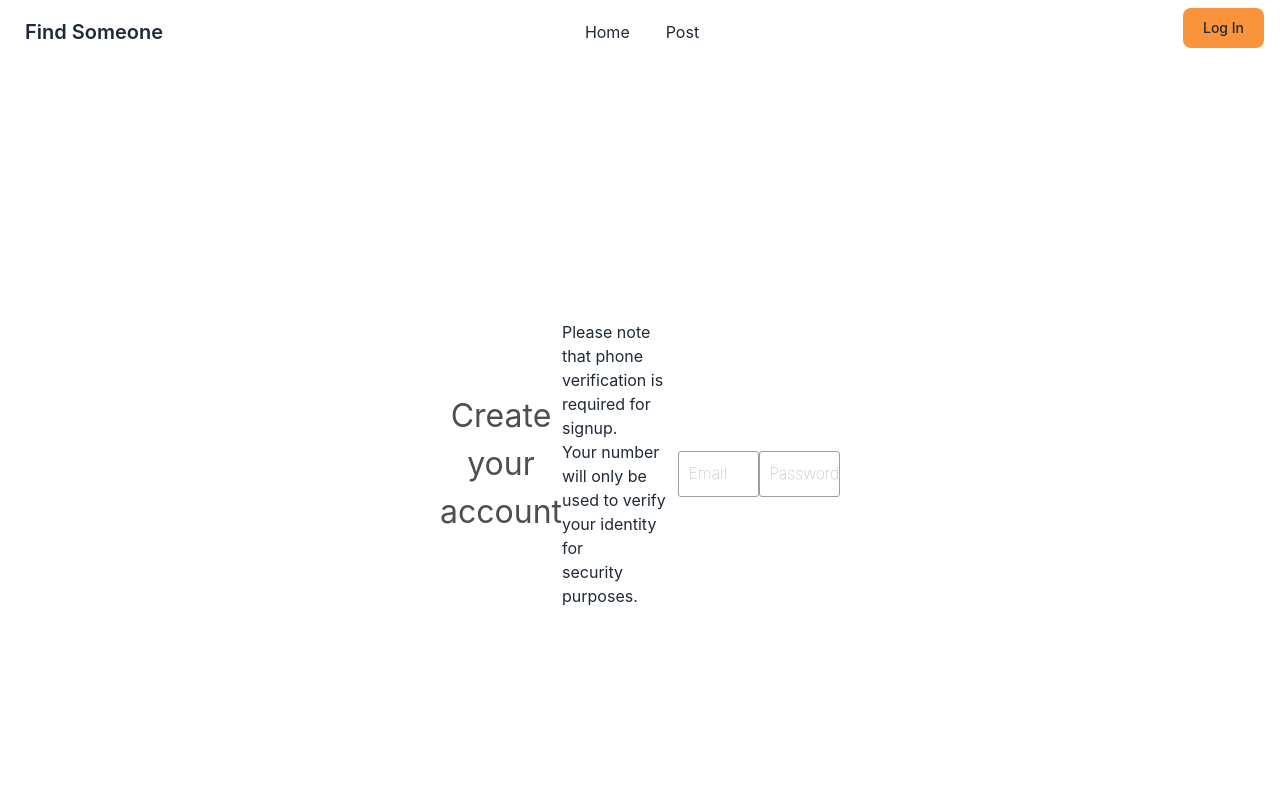
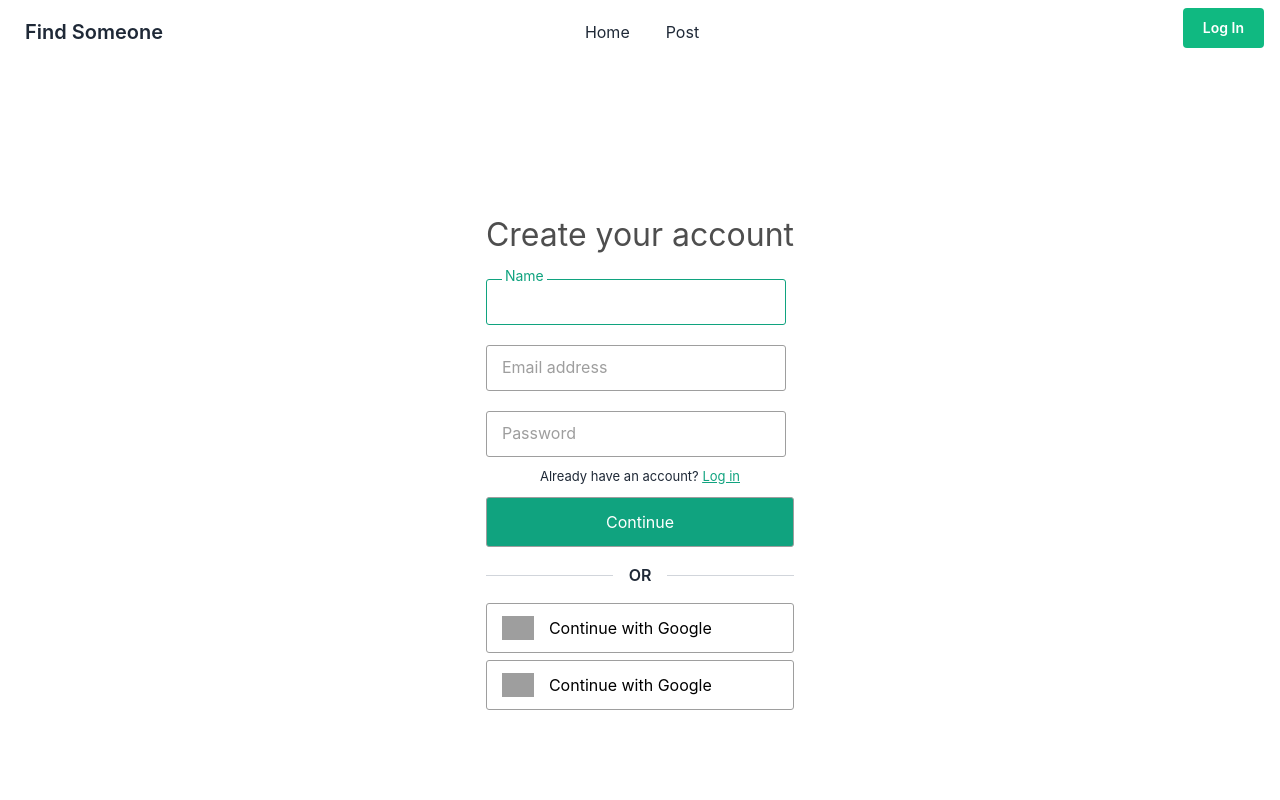
Before and after one commit to RaiAn-CSE/Track-Down, a React (Create React App) app: page /signup in a window 1280 px wide. Shown: the top 800 px of the page. Built offline with nearby package versions, Linux system fonts and the light colour scheme; grey boxes are pictures that could not be loaded.

Commit message:
log in & signUp page design

```diff
--- a/src/Pages/Login.js
+++ b/src/Pages/Login.js
@@ -1,30 +1,30 @@
 import React from 'react';
-import '../Pages/CssFiles/Login.css'
+import LoginCSS from './Login.module.css'
 import { Link } from 'react-router-dom';
 
 const Login = () => {
     return (
-        <div className='form-section'>
-            <div className='form-box'>
+        <div className={LoginCSS.formSection}>
+            <div className={LoginCSS.formBox}>
 
                 <form action="">
-                    <h2 className='font-semibold form-title'>Welcome back</h2>
+                    <h2 className={LoginCSS.formTitle}>Welcome back</h2>
 
-                    <div className='form-group'>
-                        <input type="email" id='email' name='' required />
-                        <label className='email-label' htmlFor="email">Email address</label>
+                    <div className={LoginCSS.formGroup}>
+                        <input type="text" autoFocus id='email' name='' required />
+                        <label className='' htmlFor="email">Email address</label>
                     </div>
 
-                    <div className='form-group'>
+                    <div className={LoginCSS.formGroup}>
                         <input type="password" id='password' name='' required />
                         <label className='email-label' htmlFor="password">Password</label>
                     </div>
 
-                    <div className='mb-5'>
-                        <p>Don't have an account? <span className='form-span'><Link to='/signup'>Sign up</Link></span></p>
+                    <div className={LoginCSS.formSwitch}>
+                        <p>Don't have an account? <span className={LoginCSS.formSpan}><Link to='/signup'>Sign up</Link></span></p>
                     </div>
 
-                    <div><button className='form-btn'>Continue</button></div>
+                    <div><button className={LoginCSS.formBtn}>Continue</button></div>
 
                     <div
                         className="flex items-center my-4 before:flex-1 before:border-t before:border-gray-300 before:mt-0.5 after:flex-1 after:border-t after:border-gray-300 after:mt-0.5">
@@ -32,15 +32,16 @@ const Login = () => {
                     </div>
 
                     <div>
-                        <button className='signin-btn text-center w-full card flex-row h-11 items-center'><img src="https://upload.wikimedia.org/wikipedia/commons/thumb/5/53/Google_%22G%22_Logo.svg/706px-Google_%22G%22_Logo.svg.png" alt="" />Continue with Google</button>
+                        <button className={LoginCSS.signInBtn}><img src="https://upload.wikimedia.org/wikipedia/commons/thumb/5/53/Google_%22G%22_Logo.svg/706px-Google_%22G%22_Logo.svg.png" alt="" />Continue with Google</button>
                     </div>
                     <div>
-                        <button className='signin-btn text-center w-full card flex-row h-11 items-center'><img src="https://www.facebook.com/images/fb_icon_325x325.png" alt="" />Continue with Google</button>
+                        <button className={LoginCSS.signInBtn}><img src="https://www.facebook.com/images/fb_icon_325x325.png" alt="" />Continue with Google</button>
                     </div>
+
                 </form>
 
-            </div>
-        </div>
+            </div >
+        </div >
     );
 };
 
--- a/src/Pages/CssFiles/Login.css
+++ b/src/Pages/Login.module.css
@@ -4,7 +4,7 @@
      padding: 0;
  }
 
- .form-section {
+ .formSection {
      display: flex;
      justify-content: center;
      align-items: center;
@@ -12,7 +12,7 @@
      width: 100%;
  }
 
- .form-box {
+ .formBox {
      width: 400px;
      height: 500px;
      display: flex;
@@ -20,67 +20,66 @@
      align-items: center;
  }
 
- .form-box h2 {
+ .formBox h2 {
      font-size: 2em;
      text-align: center;
      color: #4e4e4e;
  }
 
  /* Input Field  */
- .form-group {
+ .formGroup {
      position: relative;
      padding: 20px 0 0px 0;
      width: 300px;
      max-width: 100%;
  }
 
- .form-group input {
+ .formGroup input {
      border: none;
      border: 1px solid #9e9e9e;
      border-radius: 3px;
      color: black;
      display: block;
      font-size: 16px;
-     padding: 10px 0;
      width: 100%;
-     padding-left: 5px;
+     padding: 10px 16px;
  }
 
- .form-group label {
+ .formGroup label {
      color: #9e9e9e;
      font-size: 16px;
-     font-weight: 100;
+     font-weight: 400;
      position: absolute;
      top: 0;
-     left: 10px;
+     left: 16px;
      pointer-events: none;
      transform: translateY(30px);
  }
 
- .form-group input:valid,
- .form-group input:focus {
+ .formGroup input:valid,
+ .formGroup input:focus {
      border: 1px solid #10a37f;
      outline: none;
  }
 
- .form-group input:valid+label,
- .form-group input:focus+label {
+ .formGroup input:valid+label,
+ .formGroup input:focus+label {
      color: #10a37f;
      font-size: 14px;
      transform: translateY(6px);
      background: white;
      border-radius: 3px;
-     padding: 0 5px;
+     padding: 0 3px;
  }
 
 
- .form-group label {
+ .formGroup label {
      transition: all 0.2s ease-in-out;
  }
 
 
  /* Button Style  */
- .form-btn {
+ .formBtn {
      width: 100%;
      background: #10a37f;
      border: 1px solid #9e9e9e;
@@ -90,15 +89,25 @@
      transition: background-color 0.2s ease-in-out;
  }
 
- .form-btn:hover {
+ .formBtn:hover {
      background: #108d6d;
  }
 
- .form-span {
+ .formSpan {
      color: #10a37f;
+     text-decoration-line: underline;
  }
 
- .signin-btn {
+ .formSwitch p {
+     font-size: small;
+     text-align: center;
+     margin: 10px 0 10px 0;
+ }
+
+ .signInBtn {
+     display: flex;
+     justify-content: flex-start;
+     align-items: center;
      width: 100%;
      border: 1px solid #9e9e9e;
      height: 50px;
@@ -109,11 +118,11 @@
      transition: background-color 0.2s ease-in-out;
  }
 
- .signin-btn:hover {
+ .signInBtn:hover {
      background: #e6e6e6;
  }
 
- .signin-btn img {
+ .signInBtn img {
      height: 50%;
      margin: 0 15px;
  }
--- a/src/Pages/Navbar.js
+++ b/src/Pages/Navbar.js
@@ -27,7 +27,7 @@ const Navbar = () => {
                 </ul>
             </div>
             <div className="navbar-end">
-                <Link to='/login'><button type="button" className="focus:outline-none  bg-orange-400 hover:bg-yellow-500 focus:ring-4 focus:ring-yellow-300 font-medium rounded-lg text-sm px-5 py-2.5 mr-2 mb-2 dark:focus:ring-yellow-900">Log In</button></Link>
+                <Link to='/login'><button type="button" className="focus:outline-none text-white bg-emerald-500 hover:bg-emerald-600 focus:ring focus:ring-emerald-200 rounded text-sm font-semibold px-5 py-2.5 mr-2 mb-2">Log In</button></Link>
             </div>
         </div>
     );
--- a/src/Pages/Post.js
+++ b/src/Pages/Post.js
@@ -1,9 +1,12 @@
 import React from 'react';
+import postCSS from './Post.module.css'
 
 const Post = () => {
     return (
-        <div>
-            <h1>this is post</h1>
+        <div className={`min-h-screen ${postCSS.postSection}`}>
+            <div>
+                <h1>hi there</h1>
+            </div>
         </div>
     );
 };
--- /dev/null
+++ b/src/Pages/Post.module.css
@@ -0,0 +1,3 @@
+.postSection {
+    background-color: aqua;
+}
--- a/src/Pages/SignUp.js
+++ b/src/Pages/SignUp.js
@@ -1,29 +1,53 @@
 import React from 'react';
-import { useForm } from 'react-hook-form';
+import SignUpCSS from './SignUp.module.css'
 import { Link } from 'react-router-dom';
 
 const SignUp = () => {
-    const { register, handleSubmit, watch, formState: { errors } } = useForm();
     return (
-        <div className='form-section'>
-            <form action="" className='form-box'>
-                <h2>Create your account</h2>
-                <p>Please note that phone verification is required for signup.
-                    <br /> Your number will only be used to verify your identity for
-                    <br /> security purposes.</p>
+        <div className={SignUpCSS.formSection}>
+            <div className={SignUpCSS.formBox}>
 
-                <div className='form-group'>
-                    <input type="email" id='' name='' required />
-                    <label htmlFor="email">Email</label>
-                </div>
+                <form action="">
+                    <h2 className={SignUpCSS.formTitle}>Create your account</h2>
 
-                <div className='form-group'>
-                    <input type="password" id='' name='' required />
-                    <label htmlFor="password">Password</label>
-                </div>
 
-            </form>
-        </div>
+                    <div className={SignUpCSS.formGroup}>
+                        <input type="text" autoFocus id='' name='' required />
+                        <label className='' htmlFor="email">Name</label>
+                    </div>
+
+                    <div className={SignUpCSS.formGroup}>
+                        <input type="text" id='email' name='' required />
+                        <label className='' htmlFor="email">Email address</label>
+                    </div>
+
+                    <div className={SignUpCSS.formGroup}>
+                        <input type="password" id='password' name='' required />
+                        <label className='email-label' htmlFor="password">Password</label>
+                    </div>
+
+                    <div className={SignUpCSS.formSwitch}>
+                        <p>Already have an account? <span className={SignUpCSS.formSpan}><Link to='/login'>Log in</Link></span></p>
+                    </div>
+
+                    <div><button className={SignUpCSS.formBtn}>Continue</button></div>
+
+                    <div
+                        className="flex items-center my-4 before:flex-1 before:border-t before:border-gray-300 before:mt-0.5 after:flex-1 after:border-t after:border-gray-300 after:mt-0.5">
+                        <p className="text-center font-semibold mx-4 mb-0">OR</p>
+                    </div>
+
+                    <div>
+                        <button className={SignUpCSS.signInBtn}><img src="https://upload.wikimedia.org/wikipedia/commons/thumb/5/53/Google_%22G%22_Logo.svg/706px-Google_%22G%22_Logo.svg.png" alt="" />Continue with Google</button>
+                    </div>
+                    <div>
+                        <button className={SignUpCSS.signInBtn}><img src="https://www.facebook.com/images/fb_icon_325x325.png" alt="" />Continue with Google</button>
+                    </div>
+
+                </form>
+
+            </div >
+        </div >
     );
 };
 
--- /dev/null
+++ b/src/Pages/SignUp.module.css
@@ -0,0 +1,128 @@
+ /* Body  */
+ * {
+     margin: 0;
+     padding: 0;
+ }
+
+ .formSection {
+     display: flex;
+     justify-content: center;
+     align-items: center;
+     min-height: 100vh;
+     width: 100%;
+ }
+
+ .formBox {
+     width: 400px;
+     height: 500px;
+     display: flex;
+     justify-content: center;
+     align-items: center;
+ }
+
+ .formBox h2 {
+     font-size: 2em;
+     text-align: center;
+     color: #4e4e4e;
+ }
+
+ /* Input Field  */
+ .formGroup {
+     position: relative;
+     padding: 20px 0 0px 0;
+     width: 300px;
+     max-width: 100%;
+ }
+
+ .formGroup input {
+     border: none;
+     border: 1px solid #9e9e9e;
+     border-radius: 3px;
+     color: black;
+     display: block;
+     font-size: 16px;
+     width: 100%;
+     padding: 10px 16px;
+ }
+
+ .formGroup label {
+     color: #9e9e9e;
+     font-size: 16px;
+     font-weight: 400;
+     position: absolute;
+     top: 0;
+     left: 16px;
+     pointer-events: none;
+     transform: translateY(30px);
+ }
+
+ .formGroup input:valid,
+ .formGroup input:focus {
+     border: 1px solid #10a37f;
+     outline: none;
+ }
+
+ .formGroup input:valid+label,
+ .formGroup input:focus+label {
+     color: #10a37f;
+     font-size: 14px;
+     transform: translateY(6px);
+     background: white;
+     border-radius: 3px;
+     padding: 0 3px;
+ }
+
+
+ .formGroup label {
+     transition: all 0.2s ease-in-out;
+ }
+
+
+ /* Button Style  */
+ .formBtn {
+     width: 100%;
+     background: #10a37f;
+     border: 1px solid #9e9e9e;
+     height: 50px;
+     color: white;
+     border-radius: 3px;
+     transition: background-color 0.2s ease-in-out;
+ }
+
+ .formBtn:hover {
+     background: #108d6d;
+ }
+
+ .formSpan {
+     color: #10a37f;
+     text-decoration-line: underline;
+ }
+
+ .formSwitch p {
+     font-size: small;
+     text-align: center;
+     margin: 10px 0 10px 0;
+ }
+
+ .signInBtn {
+     display: flex;
+     justify-content: flex-start;
+     align-items: center;
+     width: 100%;
+     border: 1px solid #9e9e9e;
+     height: 50px;
+     color: white;
+     border-radius: 3px;
+     color: black;
+     margin-bottom: 7px;
+     transition: background-color 0.2s ease-in-out;
+ }
+
+ .signInBtn:hover {
+     background: #e6e6e6;
+ }
+
+ .signInBtn img {
+     height: 50%;
+     margin: 0 15px;
+ }
```
